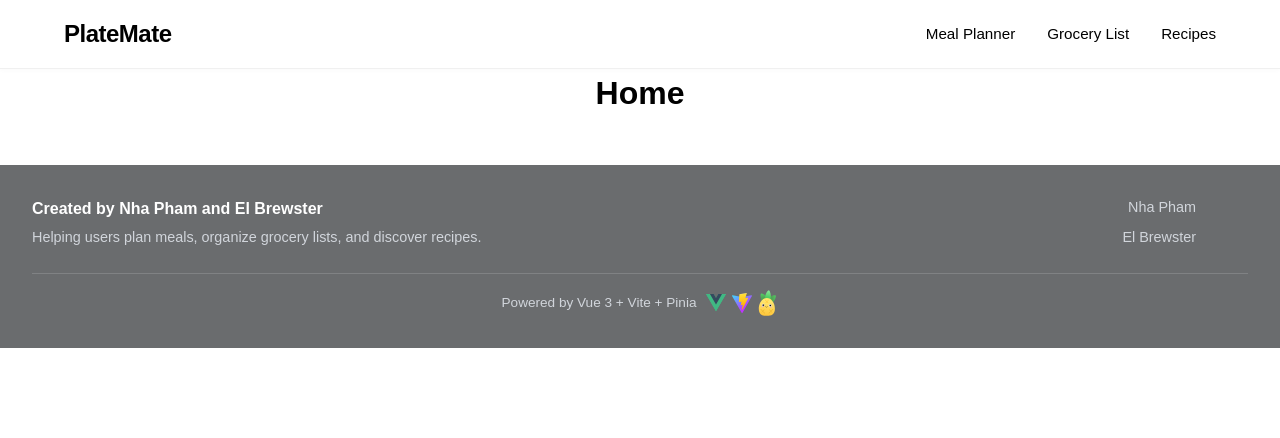
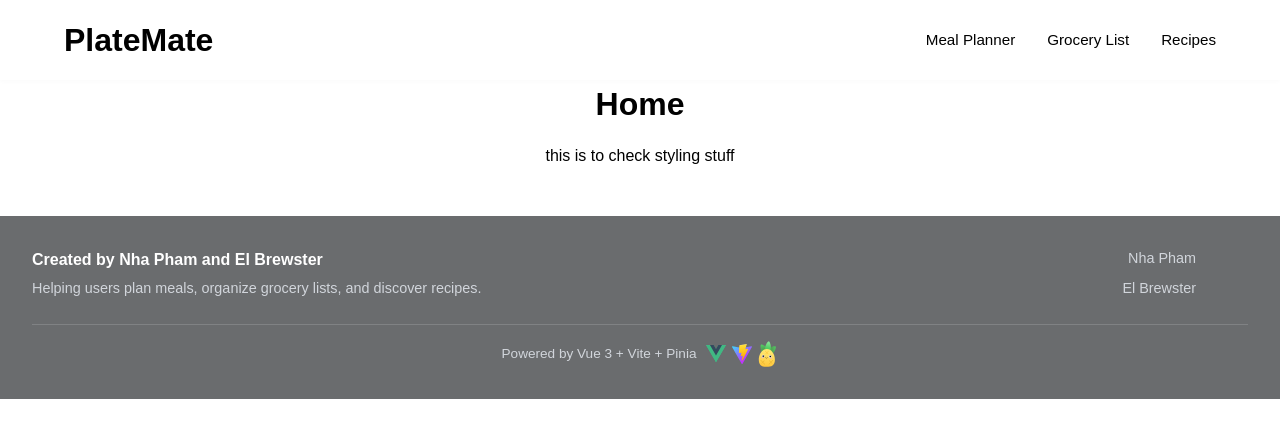
Before and after one commit to El-Nha-Cook/PlateMateApp, a Vue app: page / in a window 1280 px wide. Shown: the top 438 px of the page. Built offline with nearby package versions, Linux system fonts and the light colour scheme; some icons are missing; the HTML template or start-up script is replaced by a standard one; what @pinia/colada would draw is missing.

Commit message:
Move styling out of the header to resolve conflicts with global css file

```diff
--- a/src/components/TheHeader.vue
+++ b/src/components/TheHeader.vue
@@ -17,43 +17,3 @@ import { RouterLink } from 'vue-router'
     </nav>
   </header>
 </template>
-
-<style>
-
-
-.site-logo a {
-  text-decoration: none;
-  color: var(--text);
-}
-
-.site-logo h1 {
-  font-size: 1.5rem;
-  margin: 0;
-  font-weight: 700;
-  letter-spacing: -0.5px;
-}
-
-.nav-links {
-  display: flex;
-  gap: 2rem;
-}
-
-.nav-item {
-  text-decoration: none;
-  color: #666;
-  font-weight: 500;
-  font-size: 0.95rem;
-  transition: color 0.2s ease;
-}
-
-/* Hover effect */
-.nav-item:hover {
-  color: #637d64; /* A soft sage green */
-}
-
-.router-link-active {
-  color: #637d64;
-  font-weight: 600;
-}
-
-</style>
--- a/src/pages/Home.vue
+++ b/src/pages/Home.vue
@@ -4,5 +4,6 @@ import { RouterView } from "vue-router";
 
 <template>
     <h1>Home</h1>
+    <p>this is to check styling stuff</p>
     <RouterView />
 </template>
--- a/src/styles/global.css
+++ b/src/styles/global.css
@@ -89,7 +89,7 @@ select {
 :root[data-theme="light"] {
   --bg: snow;
   /* --text: midnightblue; */
-  --text: 2c3e50;
+  --text: #2c3e50;
   --accent: darkslateblue;
   --surface: darkslateblue;
   --button: thistle;
@@ -124,16 +124,40 @@ main {
   gap: 1rem;
 }
 
-/* DEFAULT HEADER STYLING */
+/*HEADER-NAV-COMBO STYLING */
 .header-nav {
   display: flex;
   justify-content: space-between;
   align-items: center;
   padding: 1rem 5%;
-  background-color: #ffffff;
-  border-bottom: 1px solid #f0f0f0;
+  background-color: VAR(--bg);
+  border-bottom: 1px solid var(--accent);
   /* Soft shadow for a "happy" lift */
   box-shadow: 0 2px 4px rgba(0, 0, 0, 0.02);
+}
+
+.site-logo.a > * {
+  font-size: 1.5rem;
+  margin: 0;
+  font-weight: 700;
+  letter-spacing: -0.5px;
+}
+
+.nav-links {
+  display: flex;
+  gap: 2rem;
+}
+
+.nav-item {
+  text-decoration: none;
+  color: #666;
+  font-weight: 500;
+  font-size: 0.95rem;
+  transition: color 0.2s ease;
+}
+
+.nav-item:hover {
+  color: #637d64;
 }
 
 /* LINK STYLING */
@@ -147,14 +171,11 @@ a:not(.router-link-exact-active) {
 .router-link-active,
 .router-link-exact-active {
 
-  color: var(--accent);
+  color: var(--text);
   cursor: pointer;
   text-decoration: none;
 }
 
-.site-logo .router-link-exact-active {
-  color: inherit;
-}
 
 /* LAYOUT STYLING  */
 .layout-wrapper {
```
